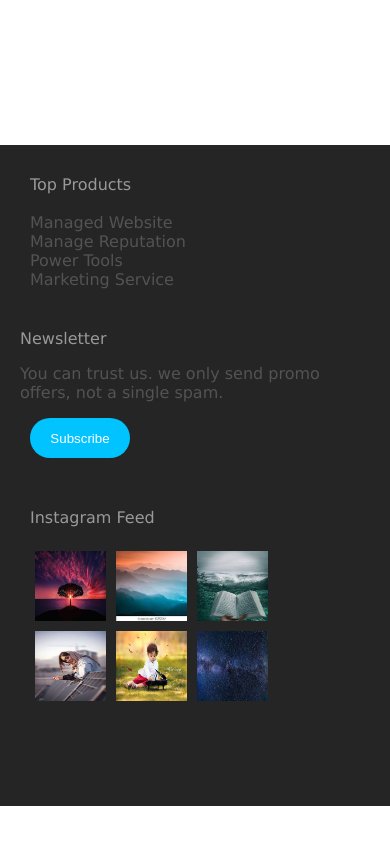
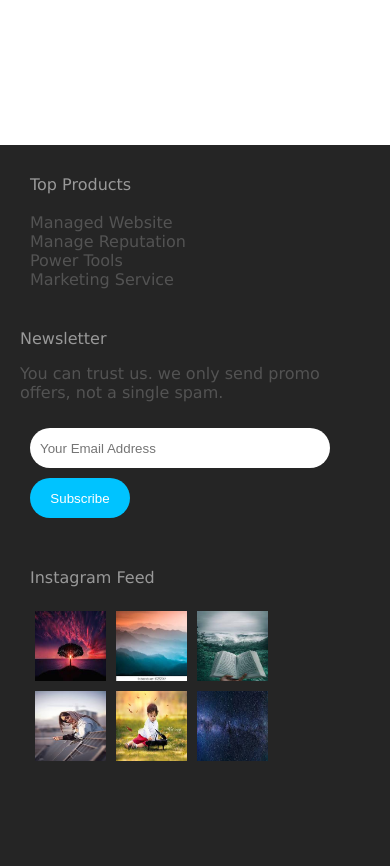
Before and after one commit to Hadia-Noor/Tangre, a plain HTML site: page index.html in a window 390 px wide. Shown: the part 5622-6488 px from the top of the page. Before the commit the page ends 6428 px from the top, so only its background shows below. Drawn offline with Linux system fonts and the light colour scheme.

Commit message:
Update styles.css

```diff
--- a/styles.css
+++ b/styles.css
@@ -567,7 +567,7 @@ footer{
     .header2 .right{display:block;}
     .openbtn{display:inline-block;}
     .section-heading{width:70%;text-align: justify;}
-    .newsletter input{display:none;}
+    .newsletter input{width:80%;}
     .h{display:none}
     footer .right{float:left;}
 
```
